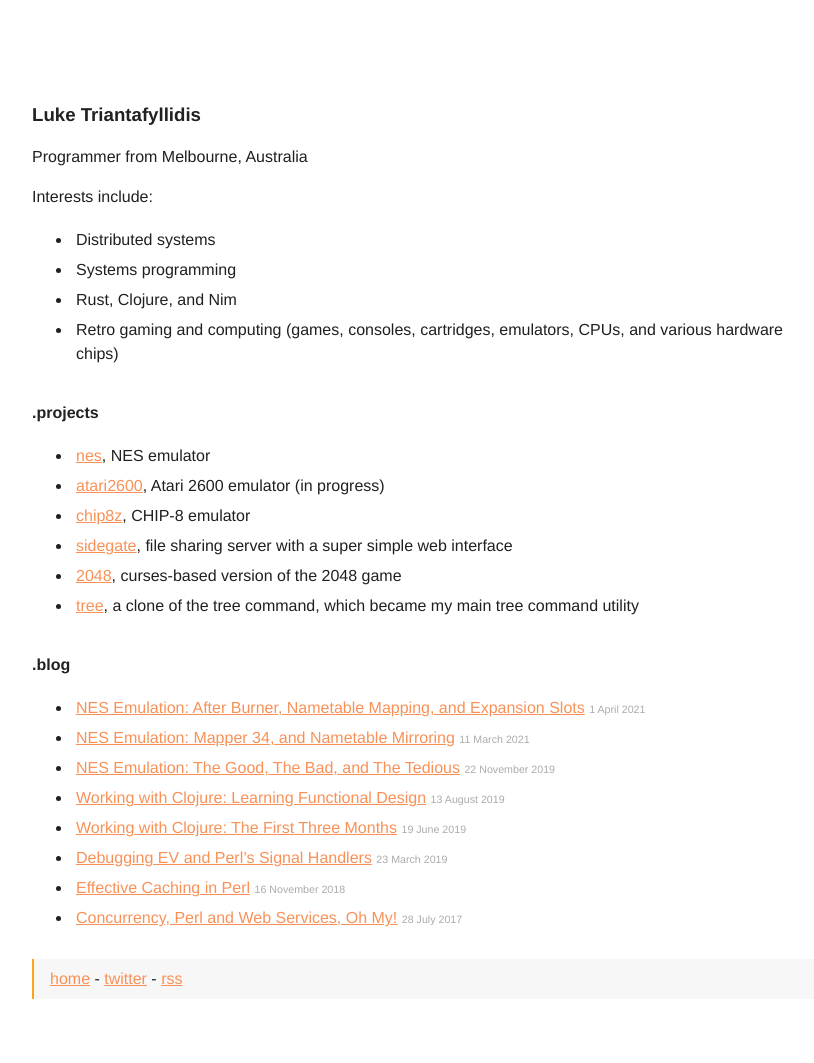
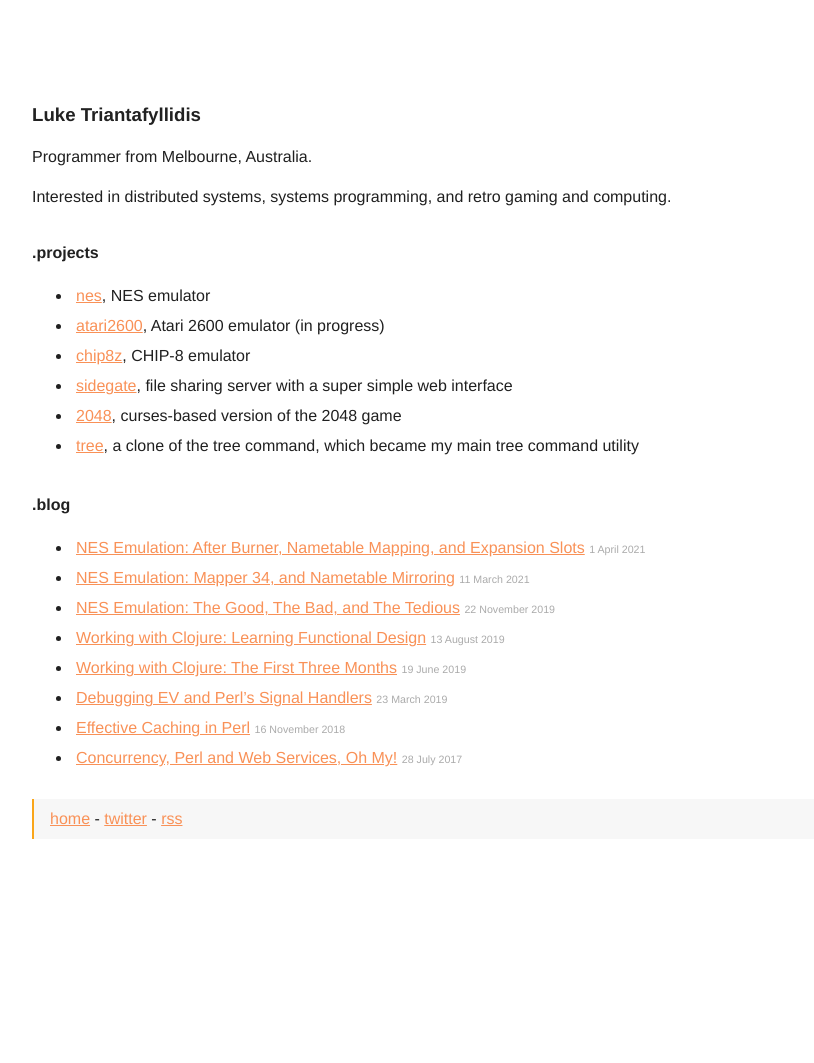
Before and after one commit to ltriant/ltriant.github.io, a Jekyll site: the page built from index.md, in a window 1280 px wide. Shown: the whole page, without its empty margins (208-1022 px from the left). Built offline with Jekyll 4.4.1, drawn with Linux system fonts in a browser that asks for light colours; after the commit the page ends 903 px from its top, so only the background shows below that.

Commit message:
index: interests can be one line...

```diff
--- a/index.md
+++ b/index.md
@@ -4,14 +4,9 @@ title: "Luke Triantafyllidis"
 ---
 # {{ site.title }}
 
-Programmer from Melbourne, Australia
+Programmer from Melbourne, Australia.
 
-Interests include:
-
-* Distributed systems
-* Systems programming
-* Rust, Clojure, and Nim
-* Retro gaming and computing (games, consoles, cartridges, emulators, CPUs, and various hardware chips)
+Interested in distributed systems, systems programming, and retro gaming and computing.
 
 ## .projects
 
```
